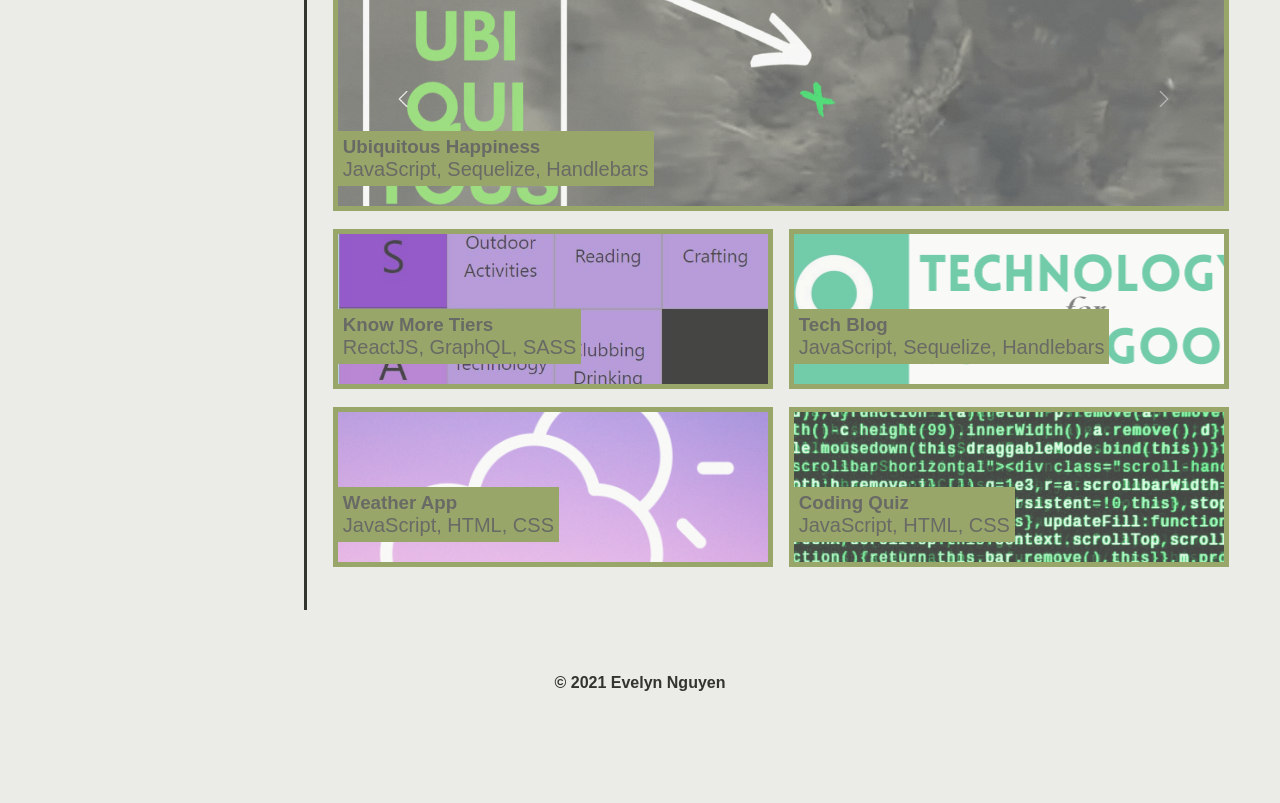
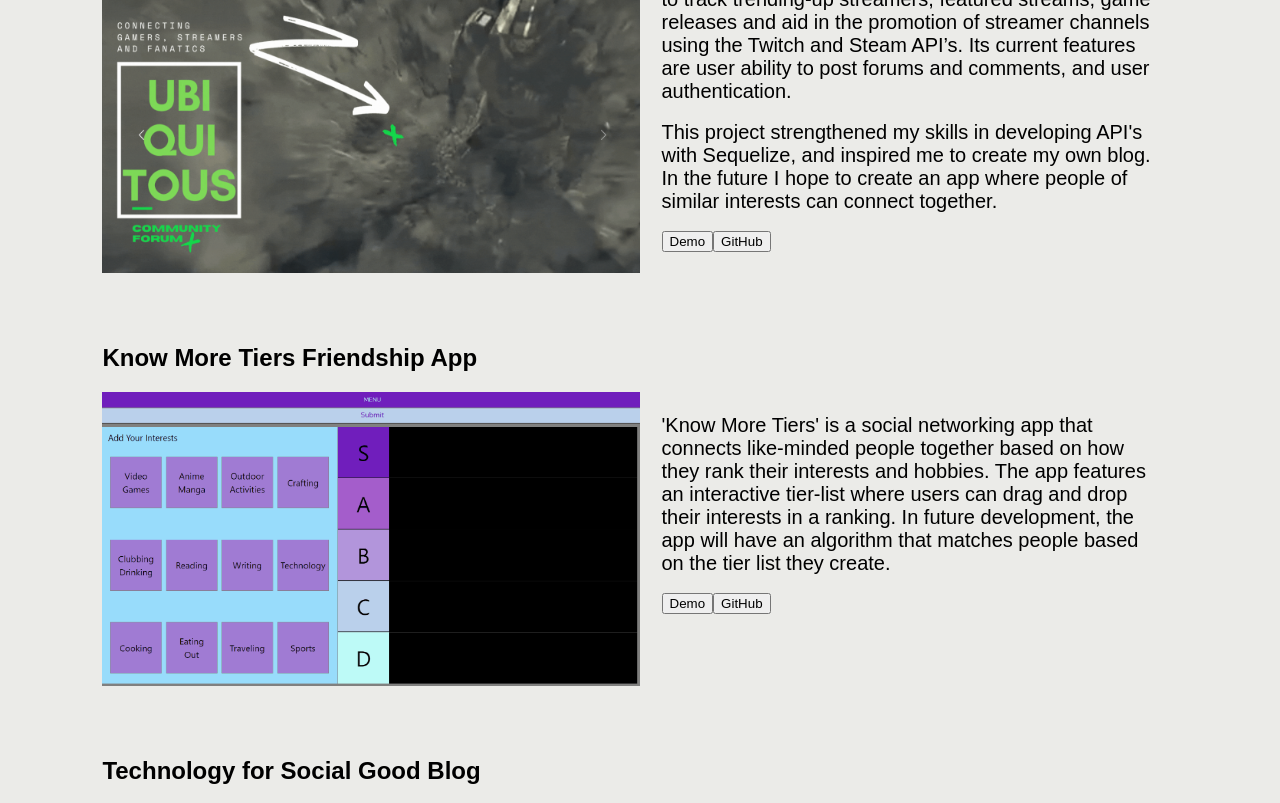
Before and after one commit to ENguyen25/react-portfolio-en, a React (Create React App) app: page /work in a window 1280 px wide. Shown: the part 600-1403 px from the top of the page. Before the commit the page ends 1305 px from the top, so only its background shows below. Built offline with nearby package versions, Linux system fonts and the light colour scheme; a web font is replaced by a local one.

Commit message:
re-design work page

```diff
--- a/src/components/Work.js
+++ b/src/components/Work.js
@@ -1,21 +1,19 @@
 import React from 'react';
-import Cards from './Cards';
-import { Link } from 'react-router-dom'
+import Ubiquitous from "./pages/Ubiquitous"
+import Friendship from "./pages/Friendship"
+import Blog from "./pages/Blog"
+import Weather from "./pages/Weather"
+import Quiz from "./pages/Quiz"
 
 function Work() {
     return (
-        <section className="container" id="work">
-        <h2 className="heading">Work</h2>
-        <div className="content">
-            <div className="work-cards">
-                <Cards id='ubiquitous' title='Ubiquitous Happiness' language='JavaScript, Sequelize, Handlebars' url='/ubiquitous'/>
-                <Cards id='friendship' title='Know More Tiers' language='ReactJS, GraphQL, SASS' url='/friendship'/>
-                <Cards id='blog' title='Tech Blog' language='JavaScript, Sequelize, Handlebars' url='/blog'/>
-                <Cards id='weather' title='Weather App' language='JavaScript, HTML, CSS' url='/weather'/>
-                <Cards id='quiz' title='Coding Quiz' language='JavaScript, HTML, CSS' url='/quiz'/>
-            </div>
+        <div>
+            <Ubiquitous />
+            <Friendship />
+            <Blog />
+            <Weather />
+            <Quiz />
         </div>
-        </section>
     )
 }
 
--- a/src/components/pages/Blog.js
+++ b/src/components/pages/Blog.js
@@ -1,10 +1,12 @@
 import React from 'react';
+import logo from '../../images/TechBlog_Logo.png'
 
 export default function Blog() {
     return (
         <section className='projectContainer'>
             <h2>Technology for Social Good Blog</h2>
             <div className='projectContent'>
+                <img id="project-photo" src={logo} alt="Tech Blog"></img>
                 <div className='projectText'>
                     <p>As someone who is passionate about writing and using technology to make the world a better place, I developed a blog where I can post content about technology for social good. The blog features user authentication, as well as user ability to create a dated blog post, comment on other posts, delete and update posts.</p>
                     <br></br>
```
